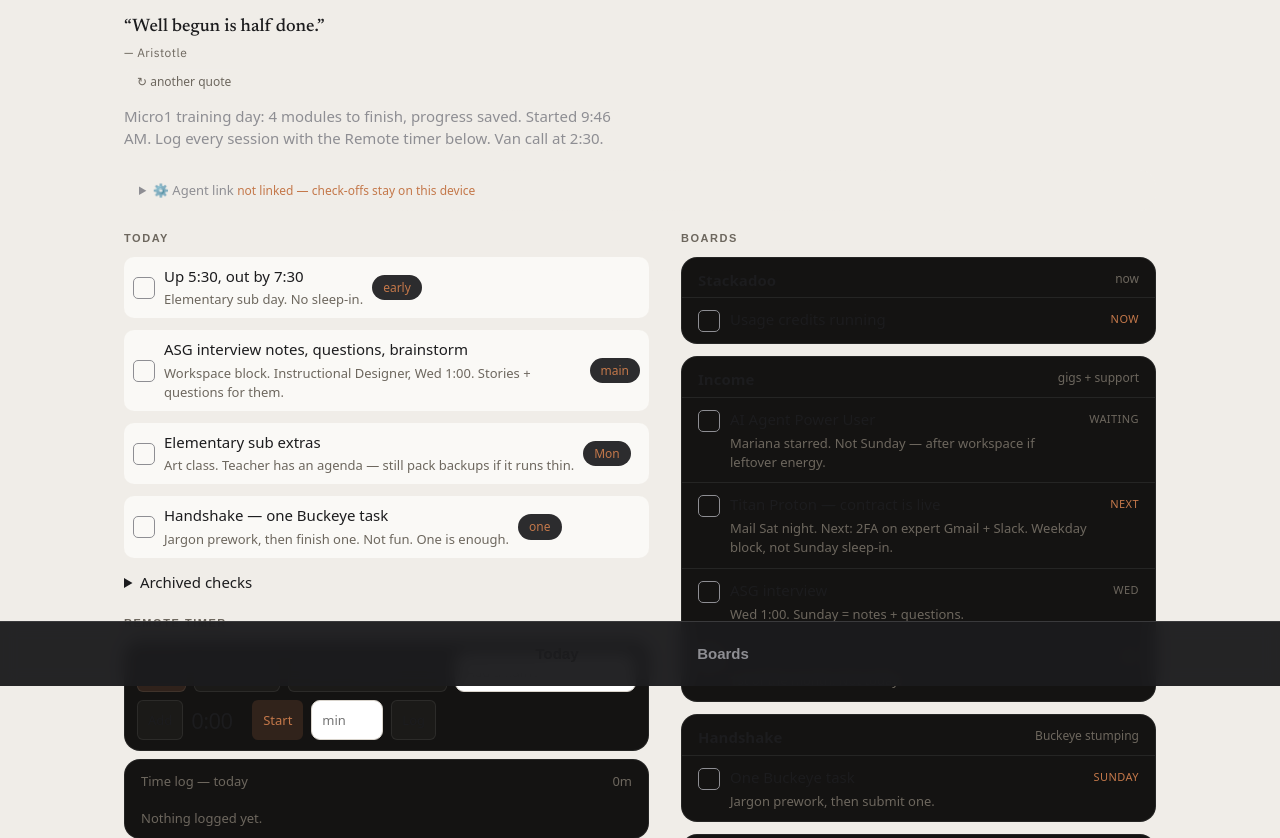
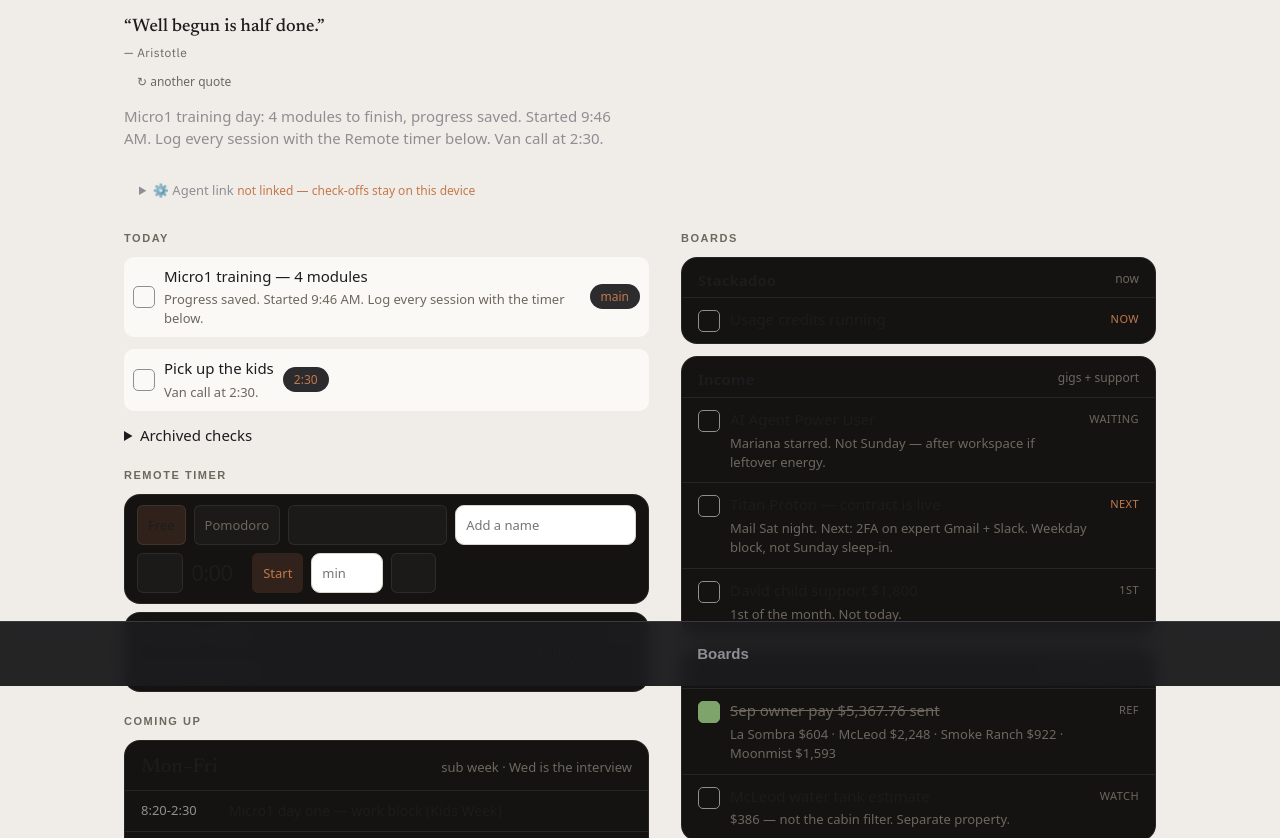
Before and after one commit to luvbuniz/dashboard, a website built with Vite: page index.html in a window 1280 px wide. Shown: the part 114-952 px from the top of the page. Built offline with nearby package versions, Linux system fonts and the light colour scheme.

Commit message:
Dashboard: today is just Micro1 + pickup; remove Handshake, sub extras, ASG tasks

```diff
--- a/index.html
+++ b/index.html
@@ -210,10 +210,8 @@
         <section>
           <h2>Today</h2>
           <div class="tasks">
-            <button class="task" data-id="tue-early" type="button"><span class="box"></span><span><span class="label">Up 5:30, out by 7:30</span><div class="why">Elementary sub day. No sleep-in.</div></span><span class="chip">early</span></button>
-            <button class="task" data-id="sun-asg" type="button"><span class="box"></span><span><span class="label">ASG interview notes, questions, brainstorm</span><div class="why">Workspace block. Instructional Designer, Wed 1:00. Stories + questions for them.</div></span><span class="chip">main</span></button>
-            <button class="task" data-id="sun-elem" type="button"><span class="box"></span><span><span class="label">Elementary sub extras</span><div class="why">Art class. Teacher has an agenda — still pack backups if it runs thin.</div></span><span class="chip">Mon</span></button>
-            <button class="task" data-id="sun-hand" type="button"><span class="box"></span><span><span class="label">Handshake — one Buckeye task</span><div class="why">Jargon prework, then finish one. Not fun. One is enough.</div></span><span class="chip">one</span></button>
+            <button class="task" data-id="mon-micro1" type="button"><span class="box"></span><span><span class="label">Micro1 training — 4 modules</span><div class="why">Progress saved. Started 9:46 AM. Log every session with the timer below.</div></span><span class="chip">main</span></button>
+            <button class="task" data-id="mon-pickup" type="button"><span class="box"></span><span><span class="label">Pick up the kids</span><div class="why">Van call at 2:30.</div></span><span class="chip">2:30</span></button>
           </div>
           <details class="parked" id="archive-box" style="margin-top:10px">
             <summary>Archived checks</summary>
@@ -279,12 +277,7 @@
             <div class="board-h"><span class="name">Income</span><span class="src">gigs + support</span></div>
             <button class="item" data-id="b-agent" type="button"><span class="box"></span><span><span class="label">AI Agent Power User</span><div class="why">Mariana starred. Not Sunday — after workspace if leftover energy.</div></span><span class="lane">waiting</span></button>
             <button class="item now" data-id="b-titan" type="button"><span class="box"></span><span><span class="label">Titan Proton — contract is live</span><div class="why">Mail Sat night. Next: 2FA on expert Gmail + Slack. Weekday block, not Sunday sleep-in.</div></span><span class="lane">next</span></button>
-            <button class="item" data-id="b-asg" type="button"><span class="box"></span><span><span class="label">ASG interview</span><div class="why">Wed 1:00. Sunday = notes + questions.</div></span><span class="lane">Wed</span></button>
             <button class="item" data-id="b-cs" type="button"><span class="box"></span><span><span class="label">David child support $1,800</span><div class="why">1st of the month. Not today.</div></span><span class="lane">1st</span></button>
-          </article>
-          <article class="board">
-            <div class="board-h"><span class="name">Handshake</span><span class="src">Buckeye stumping</span></div>
-            <button class="item now" data-id="sun-hand" type="button"><span class="box"></span><span><span class="label">One Buckeye task</span><div class="why">Jargon prework, then submit one.</div></span><span class="lane">Sunday</span></button>
           </article>
           <article class="board">
             <div class="board-h"><span class="name">Rentals</span><span class="src">AppFolio · Sep 10</span></div>
@@ -504,7 +497,7 @@
     paintArchive();
 
     const LANE_KEY = "amy-board-lanes-v3";
-    const DEFAULT_LANES = ["Micro1 training", "ASG interview prep", "Stackadoo", "Titan Proton", "AI Agent", "Handshake"];
+    const DEFAULT_LANES = ["Micro1 training", "ASG interview prep", "Stackadoo", "Titan Proton", "AI Agent"];
     let lanes = JSON.parse(localStorage.getItem(LANE_KEY) || "null") || DEFAULT_LANES.slice();
     if (!lanes.includes("ASG interview prep")) lanes.unshift("ASG interview prep");
     if (!lanes.includes("Micro1 training")) lanes.unshift("Micro1 training");
```
